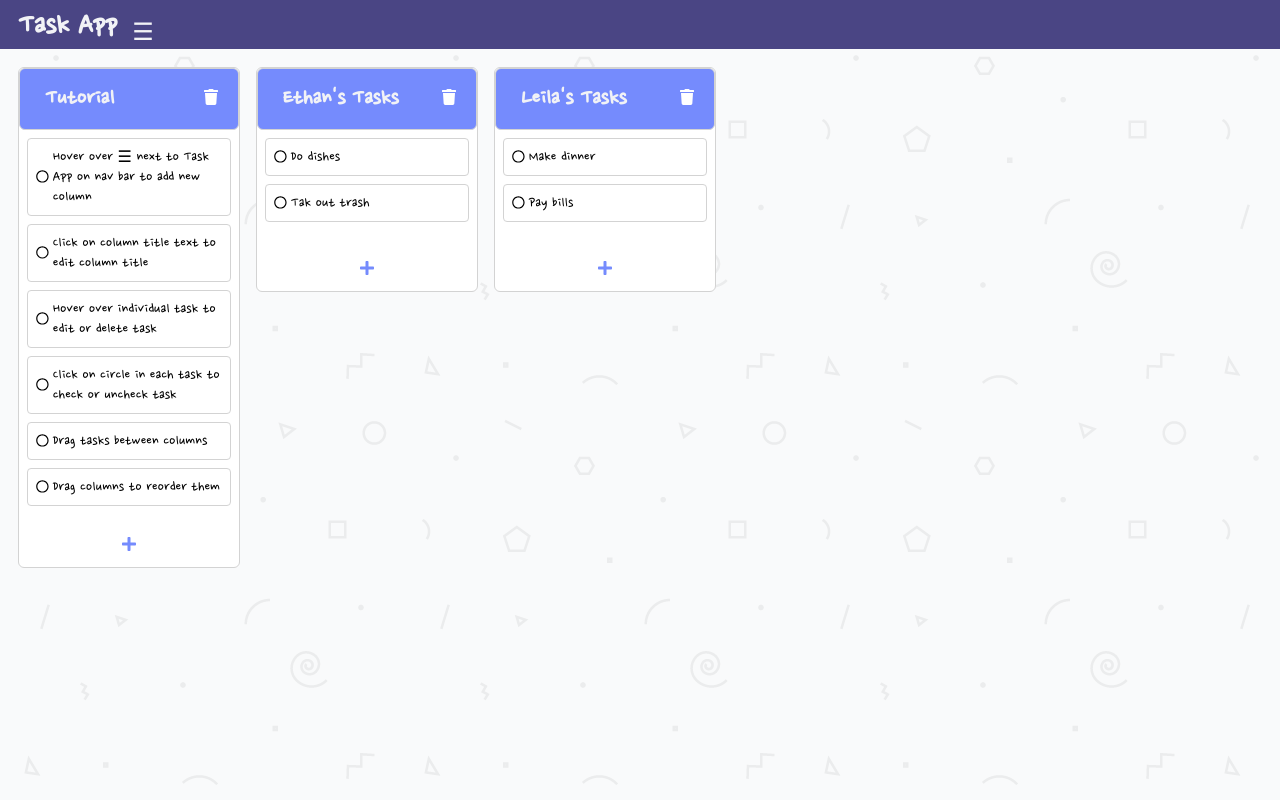
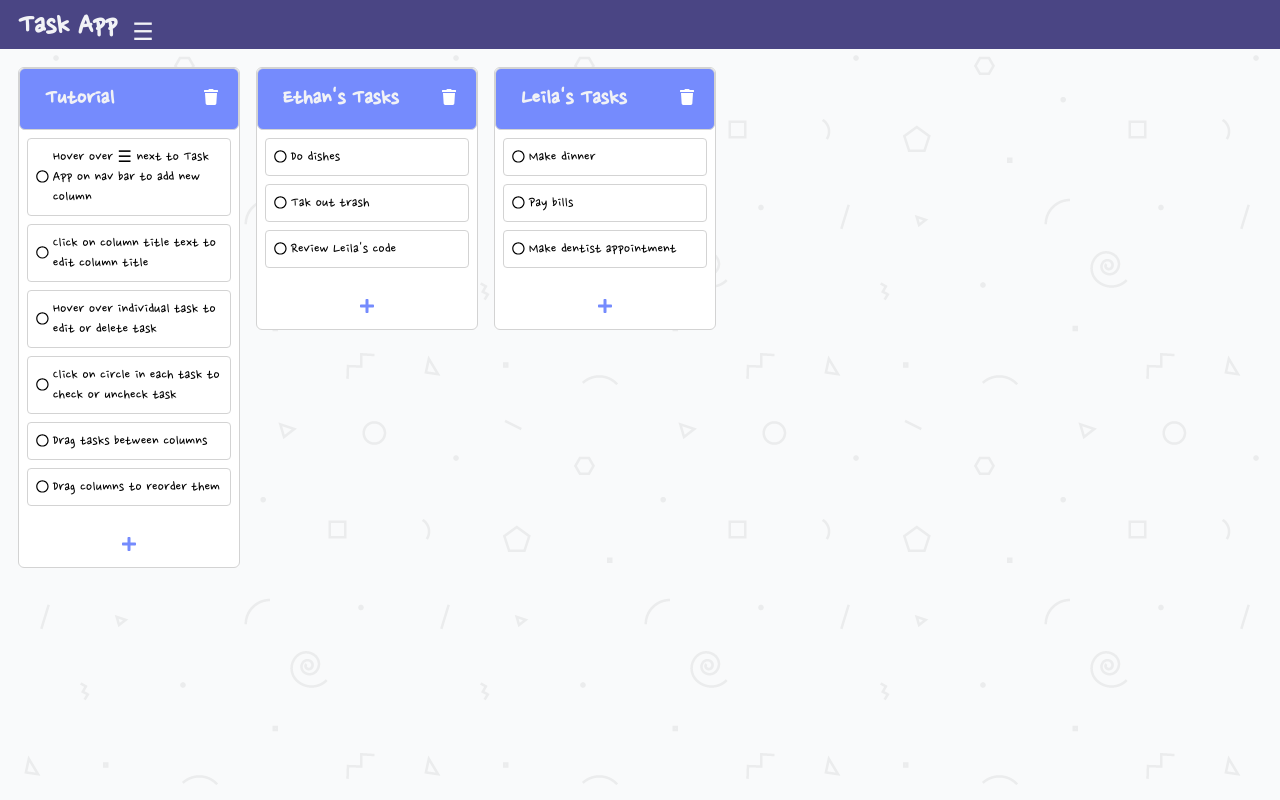
Before and after one commit to lbskinner/react-typescript-task-list, a React (Create React App) app: page / in a window 1280 px wide. Shown: the top 800 px of the page. Built offline with nearby package versions, Linux system fonts and the light colour scheme.

Commit message:
added additional data

```diff
--- a/src/initialData.ts
+++ b/src/initialData.ts
@@ -34,6 +34,16 @@ const initialData: InitialData = {
       content: "Drag columns to reorder them",
       complete: false,
     },
+    "task-11": {
+      id: "task-11",
+      content: "Review Leila's code",
+      complete: false,
+    },
+    "task-12": {
+      id: "task-12",
+      content: "Make dentist appointment",
+      complete: false,
+    },
   },
   columns: {
     "column-1": {
@@ -44,12 +54,12 @@ const initialData: InitialData = {
     "column-2": {
       id: "column-2",
       title: "Ethan's Tasks",
-      taskIds: ["task-5", "task-6"],
+      taskIds: ["task-5", "task-6", "task-11"],
     },
     "column-3": {
       id: "column-3",
       title: "Leila's Tasks",
-      taskIds: ["task-7", "task-8"],
+      taskIds: ["task-7", "task-8", "task-12"],
     },
   },
   // Facilitate reordering of the columns
```
